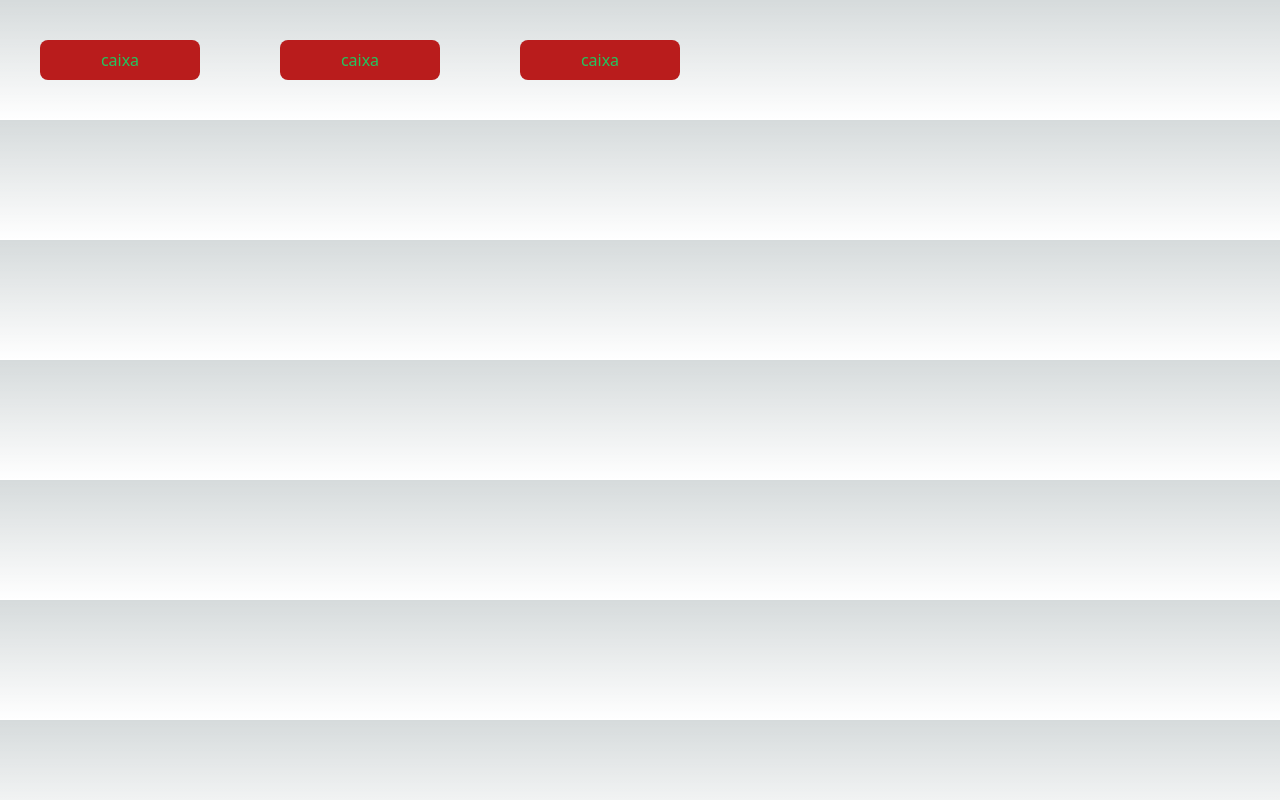
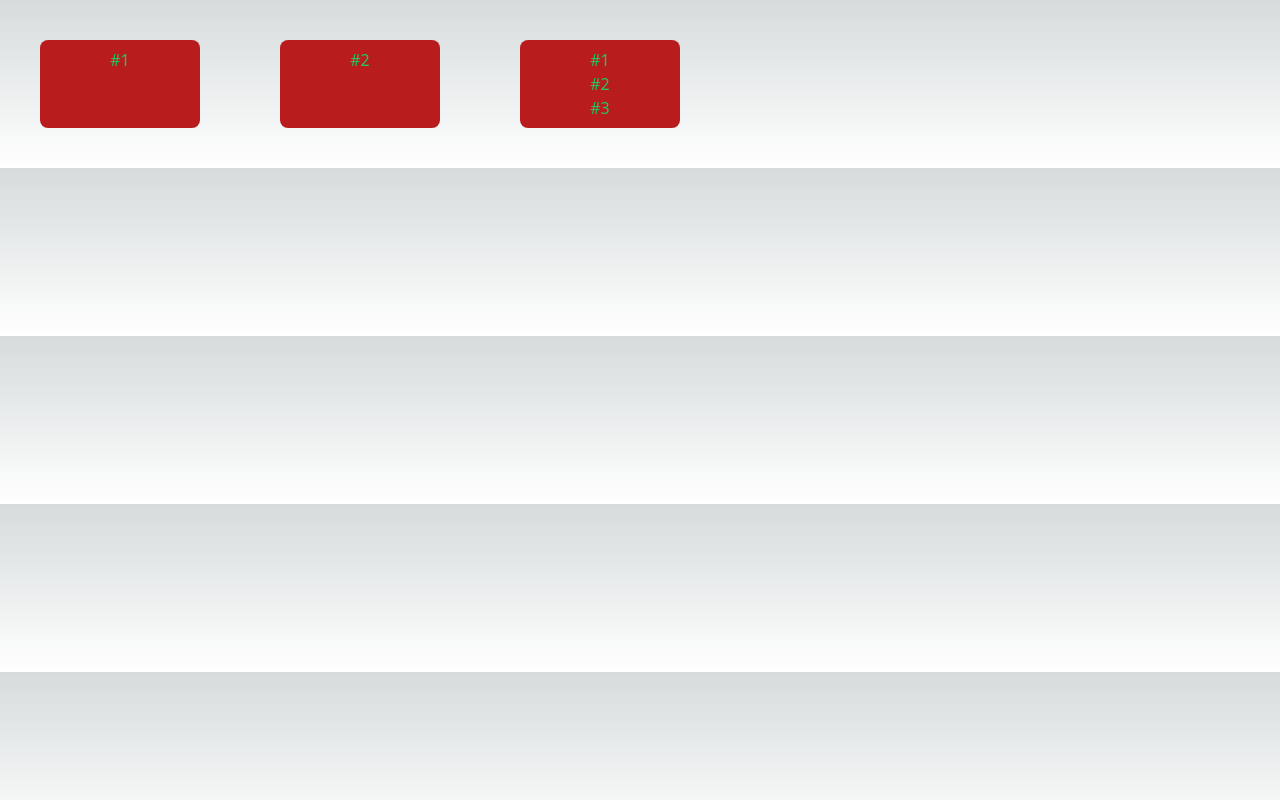
Before and after one commit to Carloseduardomelo/react, a Next.js app in the folder Curso-de-react-e-nextjs/app-inicial/: page /basicospags/caixas in a window 1280 px wide. Built offline with nearby package versions, Linux system fonts and the light colour scheme.

Commit message:
pags criada

```diff
--- a/Curso-de-react-e-nextjs/app-inicial/src/components/basicos/Caixa.tsx
+++ b/Curso-de-react-e-nextjs/app-inicial/src/components/basicos/Caixa.tsx
@@ -1,9 +1,11 @@
-export default function Caixa(){
+import { match } from "assert";
+
+export default function Caixa(props: any){
     return(
         <div className={`
         bg-red-700 p-2 m-10 rounded-lg w-40 text-center text-green-500
         `}>
-            caixa
+            {props.children}
         </div>
     )
 }
--- /dev/null
+++ b/Curso-de-react-e-nextjs/app-inicial/src/components/basicos/Circulo.tsx
@@ -0,0 +1,10 @@
+export default function Circulo(){
+    return(
+        <div className={`
+            h-64 w-64 bg-red-900 rounded-full flex
+            justify-center items-center
+        `}>
+            carlos
+        </div>
+    )
+}
--- a/Curso-de-react-e-nextjs/app-inicial/src/pages/basicospags/caixas.tsx
+++ b/Curso-de-react-e-nextjs/app-inicial/src/pages/basicospags/caixas.tsx
@@ -3,9 +3,15 @@ import Caixa from "@/components/basicos/Caixa";
 export default function paginacaixa(){
     return(
         <div className={`flex`}>
-            <Caixa />
-            <Caixa />
-            <Caixa />
+            <Caixa>#1</Caixa>
+            <Caixa>#2</Caixa>
+            <Caixa>
+                <ul>
+                    <li>#1</li>
+                    <li>#2</li>
+                    <li>#3</li>
+                </ul>
+            </Caixa>
         </div>
     )
 }
--- /dev/null
+++ b/Curso-de-react-e-nextjs/app-inicial/src/pages/basicospags/circulos.tsx
@@ -0,0 +1,12 @@
+import Circulo from "@/components/basicos/Circulo";
+
+export default function PagsCirculos(){
+    return(
+        <div className={`
+        flex items-center justify-center m-5
+
+        `}>
+            <Circulo />
+        </div>
+    )
+}
```
Also changed, not shown: 1 other file (tests, documents, lock files or other folders).
